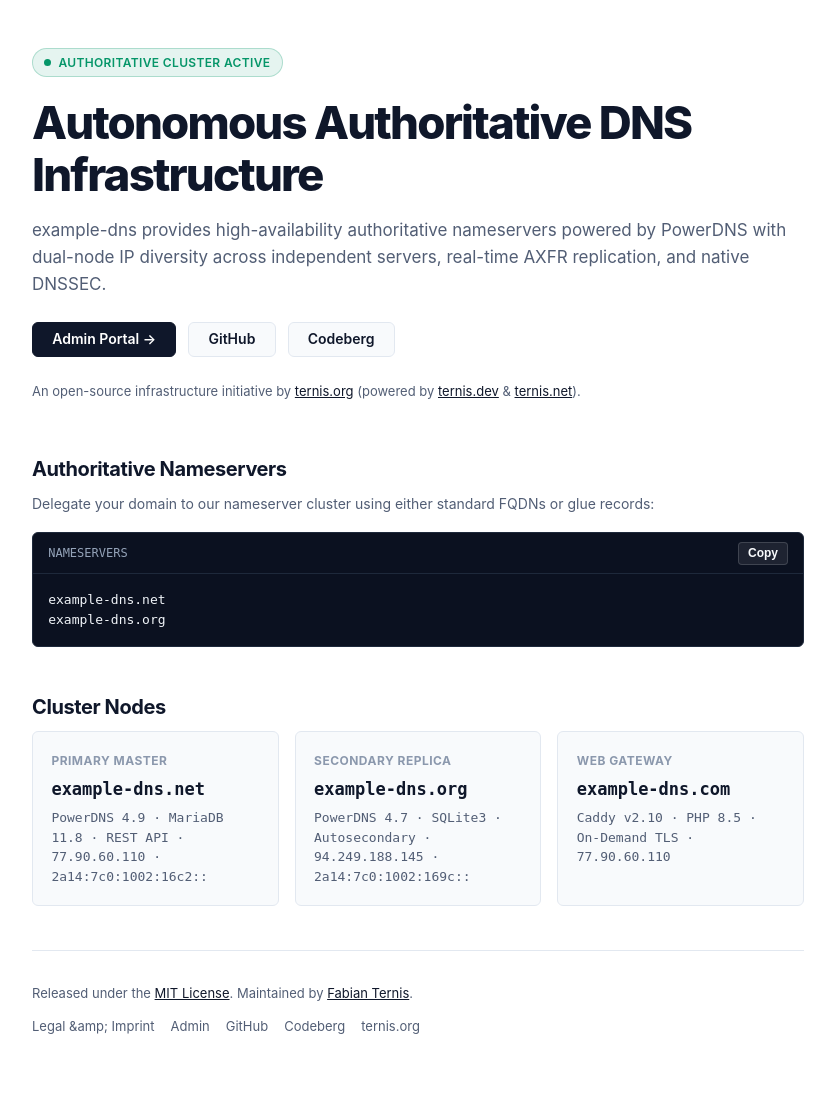
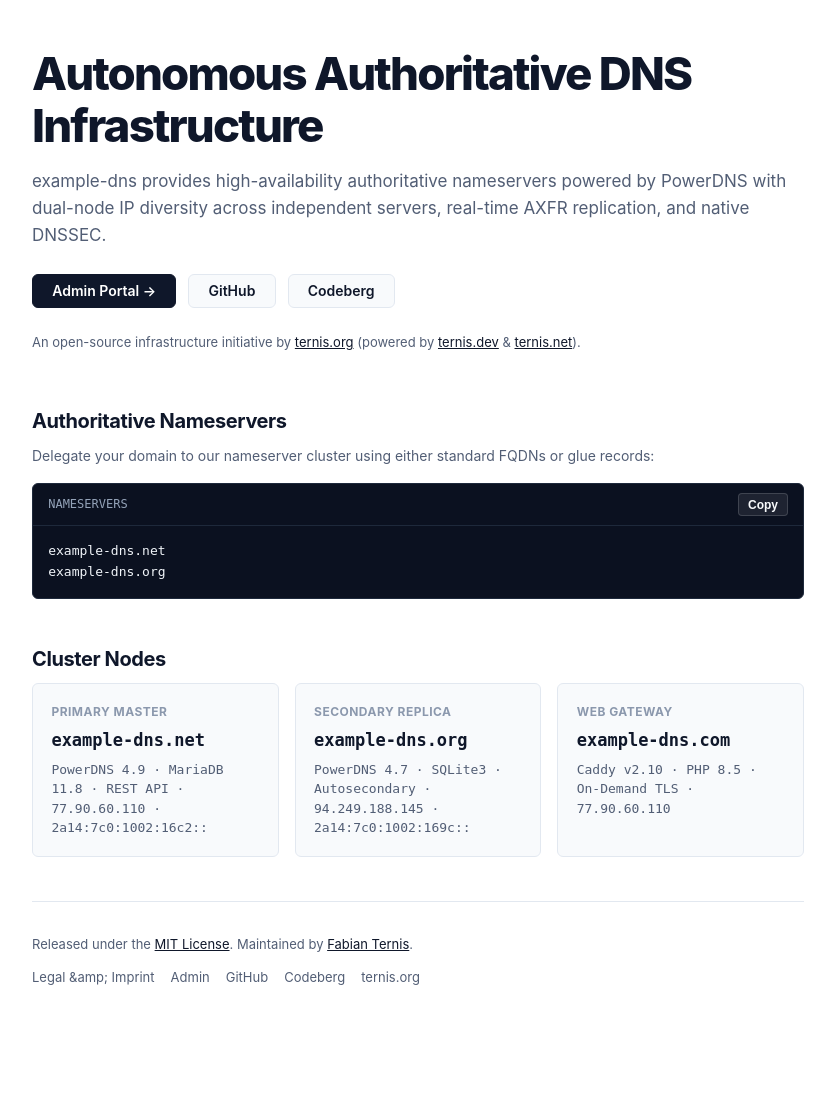
Before and after one commit to example-dns/example-dns, a PHP site: page /index.php in a window 1280 px wide. Shown: the part 93-1193 px from the top of the page, without its empty margins (222-1057 px from the left). After the commit the page ends 1078 px from the top, so only its background shows below. Run offline with PHP 8.4, Linux system fonts and the light colour scheme.

Commit message:
refactor(web): remove status badge from hero

```diff
--- a/apps/web/index.php
+++ b/apps/web/index.php
@@ -253,36 +253,6 @@ $canonical_url = "https://example-dns.com/?locale=" . urlencode($locale);
 
         .hero {
             margin-bottom: 3.25rem;
-        }
-
-        .status-badge {
-            display: inline-flex;
-            align-items: center;
-            gap: 0.45rem;
-            font-size: 0.75rem;
-            font-weight: 600;
-            letter-spacing: 0.03em;
-            text-transform: uppercase;
-            color: #059669;
-            background-color: rgba(5, 150, 105, 0.1);
-            border: 1px solid rgba(5, 150, 105, 0.25);
-            border-radius: 9999px;
-            padding: 0.22rem 0.7rem;
-            margin-bottom: 1.25rem;
-        }
-
-        @keyframes pulseGlow {
-            0% { box-shadow: 0 0 0 0 rgba(5, 150, 105, 0.45); }
-            70% { box-shadow: 0 0 0 7px rgba(5, 150, 105, 0); }
-            100% { box-shadow: 0 0 0 0 rgba(5, 150, 105, 0); }
-        }
-
-        .pulse-dot {
-            width: 7px;
-            height: 7px;
-            border-radius: 50%;
-            background-color: #059669;
-            animation: pulseGlow 2.4s cubic-bezier(0.4, 0, 0.6, 1) infinite;
         }
 
         .hero h1 {
@@ -563,15 +533,10 @@ $canonical_url = "https://example-dns.com/?locale=" . urlencode($locale);
         <main id="main-content">
             <!-- Hero -->
             <section class="hero">
-                <div class="status-badge fade-in delay-2">
-                    <span class="pulse-dot" aria-hidden="true"></span>
-                    <?= htmlspecialchars($t['badge_status'], ENT_QUOTES, 'UTF-8') ?>
-                </div>
+                <h1 class="fade-in delay-2"><?= htmlspecialchars($t['hero_title'], ENT_QUOTES, 'UTF-8') ?></h1>
+                <p class="hero-desc fade-in delay-3"><?= htmlspecialchars($t['hero_description'], ENT_QUOTES, 'UTF-8') ?></p>
 
-                <h1 class="fade-in delay-3"><?= htmlspecialchars($t['hero_title'], ENT_QUOTES, 'UTF-8') ?></h1>
-                <p class="hero-desc fade-in delay-4"><?= htmlspecialchars($t['hero_description'], ENT_QUOTES, 'UTF-8') ?></p>
-
-                <div class="hero-actions fade-in delay-5">
+                <div class="hero-actions fade-in delay-4">
                     <a href="https://admin.example-dns.com" class="btn btn-primary" target="_blank" rel="noopener">
                         <?= htmlspecialchars($t['cta_admin'], ENT_QUOTES, 'UTF-8') ?> &rarr;
                     </a>
@@ -583,11 +548,11 @@ $canonical_url = "https://example-dns.com/?locale=" . urlencode($locale);
                     </a>
                 </div>
 
-                <p class="hero-attribution fade-in delay-5"><?= $t['project_by'] ?></p>
+                <p class="hero-attribution fade-in delay-4"><?= $t['project_by'] ?></p>
             </section>
 
             <!-- Delegation -->
-            <section class="content-section fade-in delay-6">
+            <section class="content-section fade-in delay-5">
                 <h2 class="section-title"><?= htmlspecialchars($t['delegation_title'], ENT_QUOTES, 'UTF-8') ?></h2>
                 <p class="section-desc"><?= htmlspecialchars($t['delegation_desc'], ENT_QUOTES, 'UTF-8') ?></p>
 
@@ -602,7 +567,7 @@ example-dns.org</code></pre>
             </section>
 
             <!-- Nodes -->
-            <section class="content-section fade-in delay-7">
+            <section class="content-section fade-in delay-6">
                 <h2 class="section-title"><?= htmlspecialchars($t['nodes_title'], ENT_QUOTES, 'UTF-8') ?></h2>
 
                 <div class="nodes-grid">
@@ -628,7 +593,7 @@ example-dns.org</code></pre>
         </main>
 
         <!-- Footer -->
-        <footer class="fade-in delay-8">
+        <footer class="fade-in delay-7">
             <p><?= $t['footer_text'] ?></p>
             <nav class="footer-nav" aria-label="Footer links">
                 <a href="<?= htmlspecialchars($imprint_url, ENT_QUOTES, 'UTF-8') ?>" target="_blank" rel="noopener"><?= htmlspecialchars($t['imprint'], ENT_QUOTES, 'UTF-8') ?></a>
--- a/apps/web/locales/de.php
+++ b/apps/web/locales/de.php
@@ -8,8 +8,7 @@ return [
     'tagline' => 'Hochverfügbare autoritative Nameserver und ausfallsichere DNS-Infrastruktur.',
     'seo_keywords' => 'DNS, PowerDNS, autoritativer Nameserver, Open Source, AXFR, DNSSEC, SQLite, MariaDB',
     'project_by' => 'Eine Open-Source-Infrastrukturinitiative von <a href="https://ternis.org" target="_blank" rel="noopener">ternis.org</a> (bereitgestellt durch <a href="https://ternis.dev" target="_blank" rel="noopener">ternis.dev</a> &amp; <a href="https://ternis.net" target="_blank" rel="noopener">ternis.net</a>).',
-    'badge_status' => 'Autoritativer Cluster aktiv',
-    'badge_open_source' => '100% Open Source · MIT',
+
 
     // Header & Navigation
     'skip_to_content' => 'Zum Hauptinhalt springen',
--- a/apps/web/locales/en.php
+++ b/apps/web/locales/en.php
@@ -8,8 +8,7 @@ return [
     'tagline' => 'High-availability authoritative nameservers and resilient DNS infrastructure.',
     'seo_keywords' => 'DNS, PowerDNS, authoritative nameserver, open source, AXFR, DNSSEC, SQLite, MariaDB',
     'project_by' => 'An open-source infrastructure initiative by <a href="https://ternis.org" target="_blank" rel="noopener">ternis.org</a> (powered by <a href="https://ternis.dev" target="_blank" rel="noopener">ternis.dev</a> &amp; <a href="https://ternis.net" target="_blank" rel="noopener">ternis.net</a>).',
-    'badge_status' => 'Authoritative Cluster Active',
-    'badge_open_source' => '100% Open Source · MIT',
+
 
     // Header & Navigation
     'skip_to_content' => 'Skip to main content',
```
